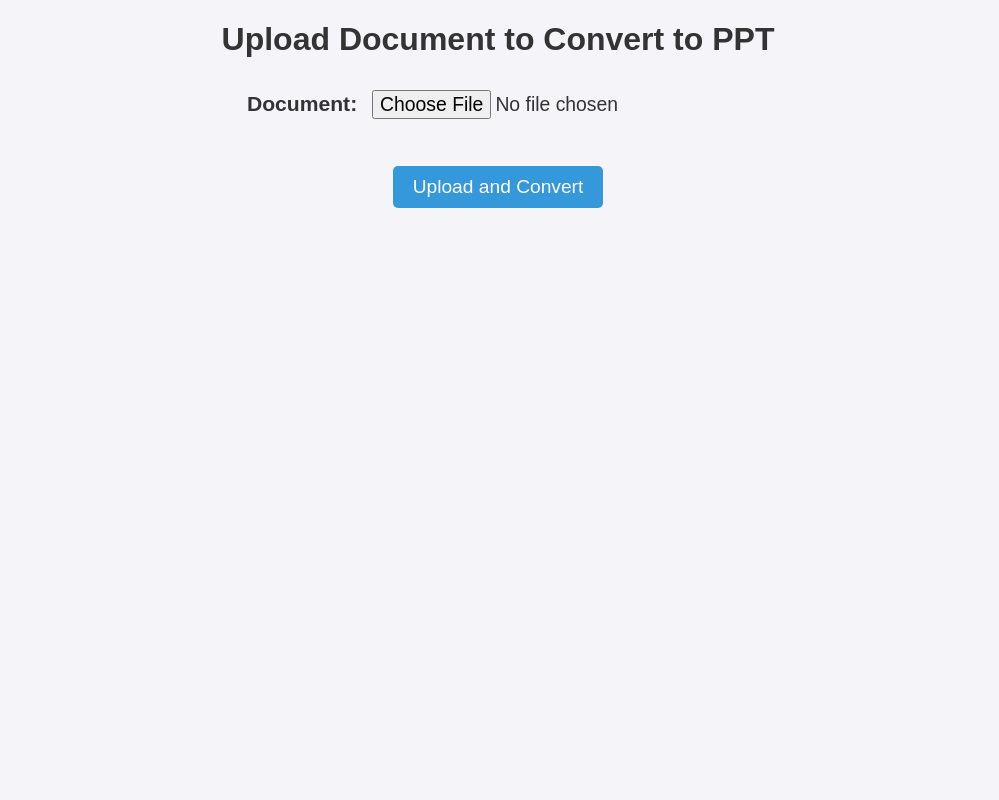
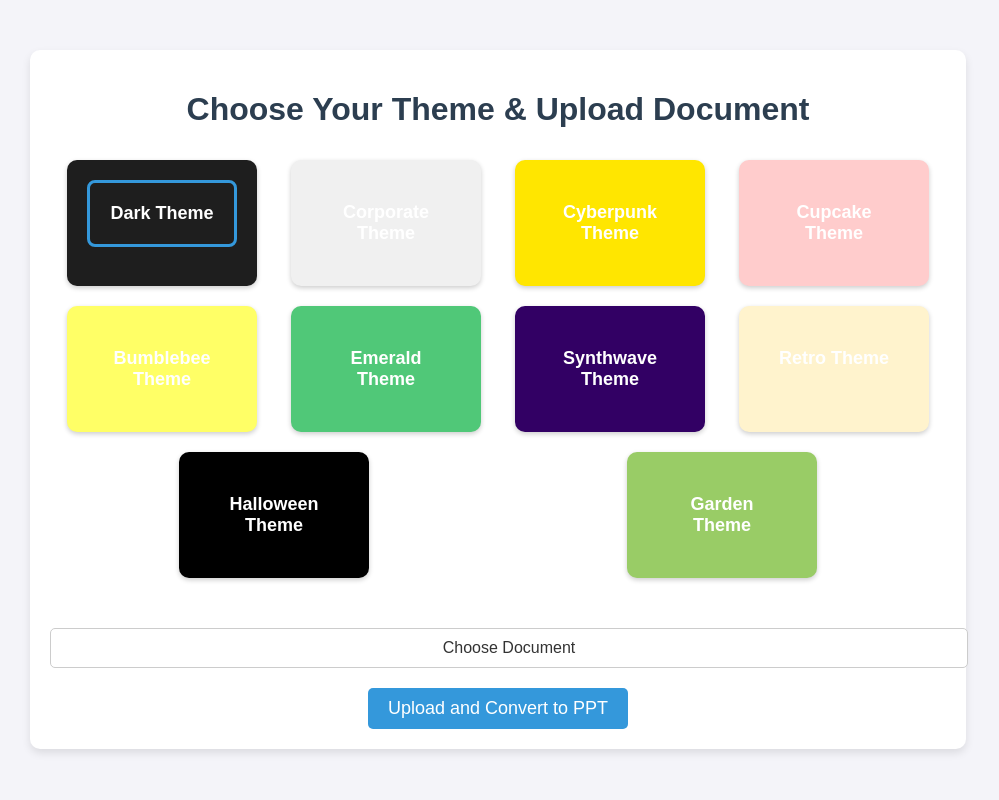
Before and after one commit to RahatBinOamr/converter-, a Django app: page /ppt in a window 1280 px wide. Shown: the whole page, without its empty margins (142-1141 px from the left). Run offline with Django 5.2, Linux system fonts and the light colour scheme.

Commit message:
update pptx with implement theme

```diff
--- a/conveterPPT/forms.py
+++ b/conveterPPT/forms.py
@@ -1,4 +1,5 @@
 from django import forms
-
+from .theme_data import THEMES
 class DocumentUploadForm(forms.Form):
     document = forms.FileField()
+    theme = forms.ChoiceField(choices=[(key, key.capitalize()) for key in THEMES.keys()])
--- a/conveterPPT/templates/docUpload.html
+++ b/conveterPPT/templates/docUpload.html
@@ -4,7 +4,7 @@
     <meta charset="UTF-8">
     <meta name="viewport" content="width=device-width, initial-scale=1.0">
     <title>Document to PPT Converter</title>
-      <style>
+    <style>
         body {
             font-family: Arial, sans-serif;
             background-color: #f4f4f9;
@@ -15,63 +15,124 @@
         }
 
         .container {
-            width: 60%;
-            margin: 0 auto;
+            width: 70%;
+            margin: 50px auto;
             padding: 20px;
             background-color: #ffffff;
-            box-shadow: 0px 4px 6px rgba(0, 0, 0, 0.1);
-            border-radius: 8px;
-            margin-top: 50px;
+            border-radius: 10px;
+            box-shadow: 0px 4px 8px rgba(0, 0, 0, 0.1);
         }
 
-        h2 {
+        h1 {
             color: #2c3e50;
         }
 
-        p {
-            font-size: 1.1em;
+        .themes {
+            display: flex;
+            justify-content: space-around;
+            flex-wrap: wrap;
+            margin-bottom: 20px;
+        }
+
+        .theme-card {
+            display: inline-block;
+            margin: 10px;
+            padding: 20px;
+            border-radius: 10px;
+            box-shadow: 0 2px 5px rgba(0, 0, 0, 0.2);
+            cursor: pointer;
+            text-align: center;
+            width: 150px;
+            transition: transform 0.3s ease;
+        }
+
+        .theme-card:hover {
+            transform: scale(1.05);
+        }
+
+        .theme-card h3 {
+            margin: 10px 0;
+            font-size: 18px;
+        }
+
+        .theme-card input[type="radio"] {
+            display: none;
+        }
+
+        .theme-card input[type="radio"]:checked + label {
+            border: 3px solid #3498db;
         }
 
         form {
             margin-top: 20px;
         }
 
-        .form-group {
-            margin-bottom: 15px;
+        .custom-file-input {
+            display: inline-block;
+            margin: 20px 0;
+            padding: 10px;
+            border: 1px solid #ccc;
+            background-color: #fff;
+            cursor: pointer;
+            border-radius: 5px;
+            width: 100%;
         }
 
-        label {
-            font-weight: bold;
-            font-size: 1.2em;
-        }
-
-        input[type="file"] {
-            padding: 10px;
-            font-size: 1.1em;
+        .custom-file-input input[type="file"] {
+            display: none;
         }
 
         button {
-            background-color: #3498db;
-            color: white;
             padding: 10px 20px;
-            font-size: 1.2em;
+            background: #3498db;
             border: none;
             border-radius: 5px;
+            color: white;
+            font-size: 18px;
             cursor: pointer;
-            margin-top: 20px;
         }
 
         button:hover {
-            background-color: #2980b9;
+            background: #2980b9;
+        }
+
+        .theme-card label {
+            padding: 10px;
+            display: block;
+            background-color: transparent;
+            border-radius: 8px;
+            border: 2px solid transparent;
+            cursor: pointer;
         }
     </style>
 </head>
 <body>
-    <h1>Upload Document to Convert to PPT</h1>
-    <form method="post" enctype="multipart/form-data">
-        {% csrf_token %}
-        {{ form.as_p }}
-        <button type="submit">Upload and Convert</button>
-    </form>
+    <div class="container">
+        <h1>Choose Your Theme & Upload Document</h1>
+
+        <!-- Custom theme selection cards -->
+        <form method="post" enctype="multipart/form-data">
+            {% csrf_token %}
+            <div class="themes">
+                {% for theme_name, theme in themes.items %}
+                    <div class="theme-card" style="background-color: rgb{{ theme.bg_color }}; color: white;">
+                        <!-- Hidden radio input for theme selection -->
+                        <input type="radio" id="theme-{{ theme_name }}" name="theme" value="{{ theme_name }}" {% if forloop.first %}checked{% endif %}>
+                        <label for="theme-{{ theme_name }}">
+                            <h3>{{ theme_name|title }} Theme</h3>
+                        </label>
+                    </div>
+                {% endfor %}
+            </div>
+
+            <!-- Custom Document Upload -->
+            <div class="custom-file-input">
+                <label for="document">Choose Document</label>
+                <input type="file" id="document" name="document" accept=".docx">
+            </div>
+
+            <button type="submit">Upload and Convert to PPT</button>
+        </form>
+    </div>
 </body>
 </html>
--- a/conveterPPT/views.py
+++ b/conveterPPT/views.py
@@ -4,13 +4,53 @@ from .forms import DocumentUploadForm
 from docx import Document
 from io import BytesIO
 from pptx import Presentation
-from pptx.util import Pt, Inches
+from pptx.util import Pt
+from pptx.dml.color import RGBColor
+from pptx.enum.text import PP_ALIGN
+
+# The THEMES dictionary
+THEMES = {
+    "dark": {"bg_color": (30, 30, 30), "title_color": (255, 255, 255), "content_color": (200, 200, 200)},
+    "corporate": {"bg_color": (240, 240, 240), "title_color": (0, 0, 100), "content_color": (0, 0, 0)},
+    "cyberpunk": {"bg_color": (255, 230, 0), "title_color": (255, 0, 255), "content_color": (0, 255, 255)},
+    "cupcake": {"bg_color": (255, 204, 204), "title_color": (255, 51, 153), "content_color": (204, 153, 255)},
+    "bumblebee": {"bg_color": (255, 255, 102), "title_color": (255, 204, 0), "content_color": (0, 0, 0)},
+    "emerald": {"bg_color": (80, 200, 120), "title_color": (255, 255, 255), "content_color": (0, 0, 0)},
+    "synthwave": {"bg_color": (50, 0, 100), "title_color": (255, 0, 255), "content_color": (0, 255, 255)},
+    "retro": {"bg_color": (255, 243, 205), "title_color": (255, 102, 0), "content_color": (255, 204, 102)},
+    "halloween": {"bg_color": (0, 0, 0), "title_color": (255, 153, 0), "content_color": (255, 0, 0)},
+    "garden": {"bg_color": (153, 204, 102), "title_color": (255, 102, 204), "content_color": (102, 51, 51)},
+}
+
+def apply_theme(slide, theme_name, title_text, content_text):
+    theme = THEMES.get(theme_name, THEMES["dark"])
+
+    # Set Background Color
+    slide.background.fill.solid()
+    slide.background.fill.fore_color.rgb = RGBColor(*theme["bg_color"])
+
+    # Title Styling
+    title_shape = slide.shapes.title
+    title_shape.text = title_text
+    title_shape.text_frame.paragraphs[0].font.size = Pt(32)
+    title_shape.text_frame.paragraphs[0].font.bold = True
+    title_shape.text_frame.paragraphs[0].font.color.rgb = RGBColor(*theme["title_color"])
+
+    # Content Styling
+    content_shape = slide.shapes.placeholders[1]
+    content_shape.text = content_text
+    for paragraph in content_shape.text_frame.paragraphs:
+        paragraph.font.size = Pt(18)
+        paragraph.font.color.rgb = RGBColor(*theme["content_color"])
+        paragraph.alignment = PP_ALIGN.LEFT
 
 def process_document_and_create_ppt(request):
     if request.method == "POST":
         form = DocumentUploadForm(request.POST, request.FILES)
         if form.is_valid():
             uploaded_file = request.FILES['document']
+            selected_theme = request.POST.get('theme', 'dark')
+
             document = Document(uploaded_file)
             headings = []
             current_heading = None
@@ -18,90 +58,21 @@ def process_document_and_create_ppt(request):
 
             for paragraph in document.paragraphs:
                 text = paragraph.text.strip()
-
-
                 if text and text.istitle():
                     if current_heading:
-                        headings.append({
-                            'title': current_heading,
-                            'content': "\n".join(content),
-                            'content_paragraphs': content
-                        })
+                        headings.append({'title': current_heading, 'content': "\n".join(content)})
                     current_heading = text
                     content = []
                 elif text:
                     content.append(text)
 
             if current_heading:
-                headings.append({
-                    'title': current_heading,
-                    'content': "\n".join(content),
-                    'content_paragraphs': content
-                })
+                headings.append({'title': current_heading, 'content': "\n".join(content)})
 
             presentation = Presentation()
             for heading in headings:
-                if heading['title'] and heading['content']:
-                    slide_layout = presentation.slide_layouts[1]
-                    slide = presentation.slides.add_slide(slide_layout)
-
-                    title = slide.shapes.title
-                    body = slide.shapes.placeholders[1]
-                    title.text = heading['title']
-                    title.text_frame.paragraphs[0].font.size = Pt(20)
-                    content_text = heading['content']
-                    body.text = content_text
-                    for paragraph in body.text_frame.paragraphs:
-                        paragraph.font.size = Pt(13)
-                    for i, paragraph in enumerate(heading['content_paragraphs']):
-                        text_frame = body.text_frame.paragraphs[i]
-                        doc_paragraph = document.paragraphs[i]
-                        for run, doc_run in zip(text_frame.runs, doc_paragraph.runs):
-
-                            if hasattr(doc_run, 'bold') and doc_run.bold:
-                                run.font.bold = True
-                            else:
-                                run.font.bold = False
-                            if hasattr(doc_run, 'italic') and doc_run.italic:
-                                run.font.italic = True
-                            else:
-                                run.font.italic = False
-                    content_lines = content_text.split("\n")
-                    if len(content_lines) > 10:
-                        slide_layout = presentation.slide_layouts[5]
-                        slide = presentation.slides.add_slide(slide_layout)
-                        title = slide.shapes.title
-                        title.text = heading['title']
-                        title.text_frame.paragraphs[0].font.size = Pt(20)
-                        column1 = slide.shapes.add_textbox(left=Inches(0), top=Inches(1), width=Inches(4.5), height=Inches(5))
-                        column1_text_frame = column1.text_frame
-                        column1_text_frame.text = "\n".join(content_lines[:len(content_lines)//2])
-                        for paragraph in column1_text_frame.paragraphs:
-                            paragraph.font.size = Pt(13)
-                            for run in paragraph.runs:
-                                if hasattr(run, 'bold') and run.bold:
-                                    run.font.bold = True
-                                else:
-                                    run.font.bold = False
-                                if hasattr(run, 'italic') and run.italic:
-                                    run.font.italic = True
-                                else:
-                                    run.font.italic = False
-
-                        column2 = slide.shapes.add_textbox(left=Inches(5), top=Inches(1), width=Inches(4.5), height=Inches(5))
-                        column2_text_frame = column2.text_frame
-                        column2_text_frame.text = "\n".join(content_lines[len(content_lines)//2:])
-                        for paragraph in column2_text_frame.paragraphs:
-                            paragraph.font.size = Pt(13)
-                            for run in paragraph.runs:
-                                if hasattr(run, 'bold') and run.bold:
-                                    run.font.bold = True
-                                else:
-                                    run.font.bold = False
-                                if hasattr(run, 'italic') and run.italic:
-                                    run.font.italic = True
-                                else:
-                                    run.font.italic = False
+                slide = presentation.slides.add_slide(presentation.slide_layouts[1])
+                apply_theme(slide, selected_theme, heading['title'], heading['content'])
 
             pptx_file = BytesIO()
             presentation.save(pptx_file)
@@ -110,10 +81,9 @@ def process_document_and_create_ppt(request):
                 pptx_file,
                 content_type="application/vnd.openxmlformats-officedocument.presentationml.presentation",
             )
-            response["Content-Disposition"] = 'attachment; filename="document_to_ppt.pptx"'
+            response["Content-Disposition"] = 'attachment; filename="professional_ppt.pptx"'
             return response
-
     else:
         form = DocumentUploadForm()
 
-    return render(request, 'docUpload.html', {'form': form})
+    return render(request, 'docUpload.html', {'form': form, 'themes': THEMES})
```
Also changed, not shown: conveterPPT/theme_data.py (added, +13 -0 lines), 3 other files.
